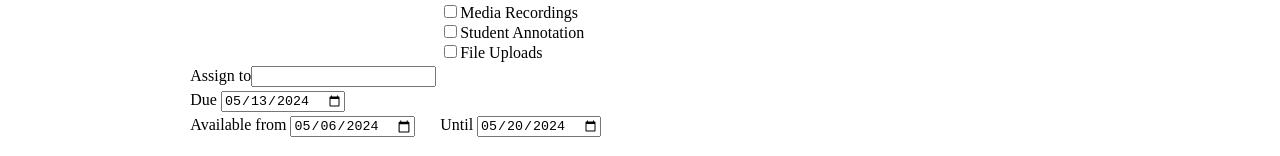
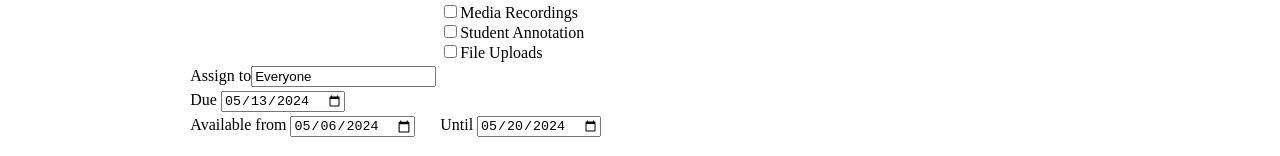
Before and after one commit to jess-hollander/kambaz-next-js, a Next.js app: page /Courses/1/Assignments/1 in a window 1280 px wide. Shown: the part 323-479 px from the top of the page. Built offline with nearby package versions, Linux system fonts and the light colour scheme.

Commit message:
update text field

```diff
--- a/app/(Kambaz)/Courses/[cid]/Assignments/[aid]/page.tsx
+++ b/app/(Kambaz)/Courses/[cid]/Assignments/[aid]/page.tsx
@@ -80,7 +80,7 @@ export default function AssignmentEditor() {
                 <tr>
                     <td align="left" valign="middle">
                         <label htmlFor="wd-text-fields-assign-to">Assign to</label>
-                        <input type="text" id="wd-text-fields-assign-to" />
+                        <input type="text" id="wd-text-fields-assign-to" defaultValue="Everyone"/>
                     </td>
                 </tr>
                 <tr>
```
